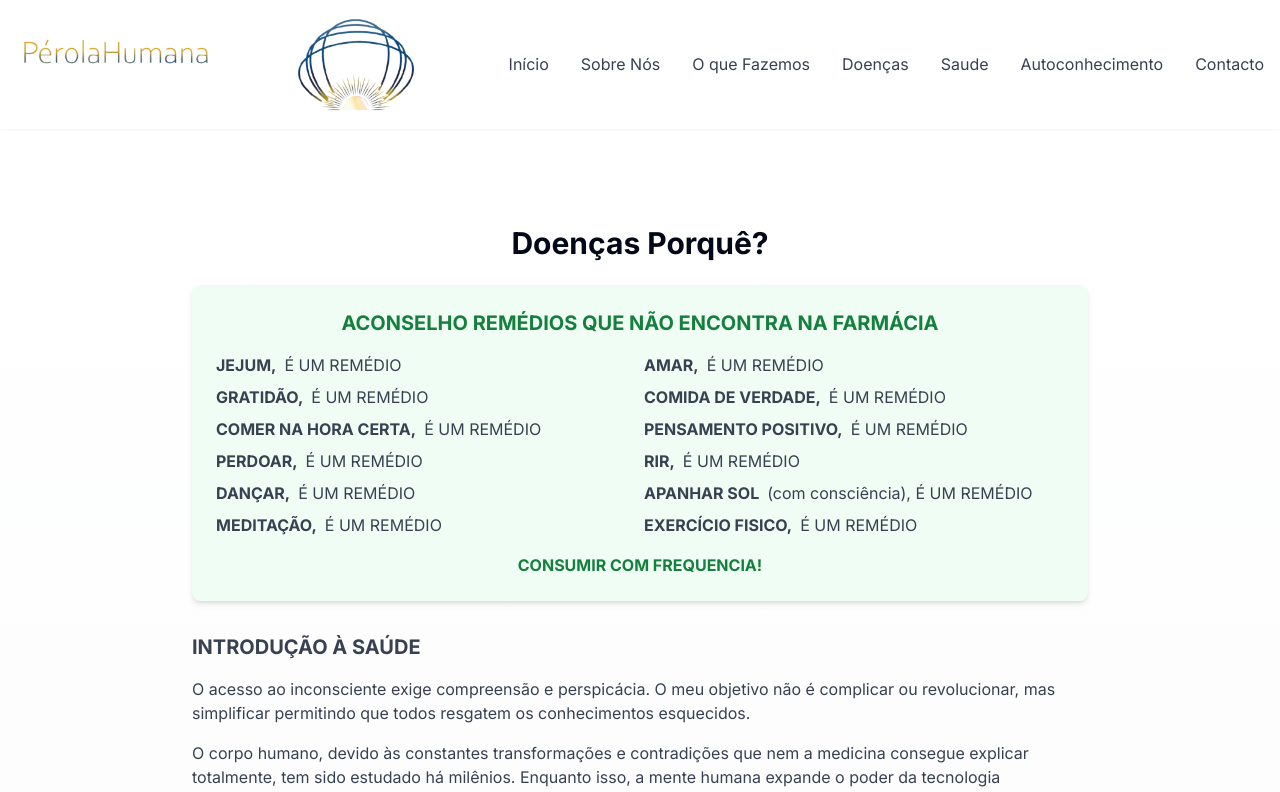
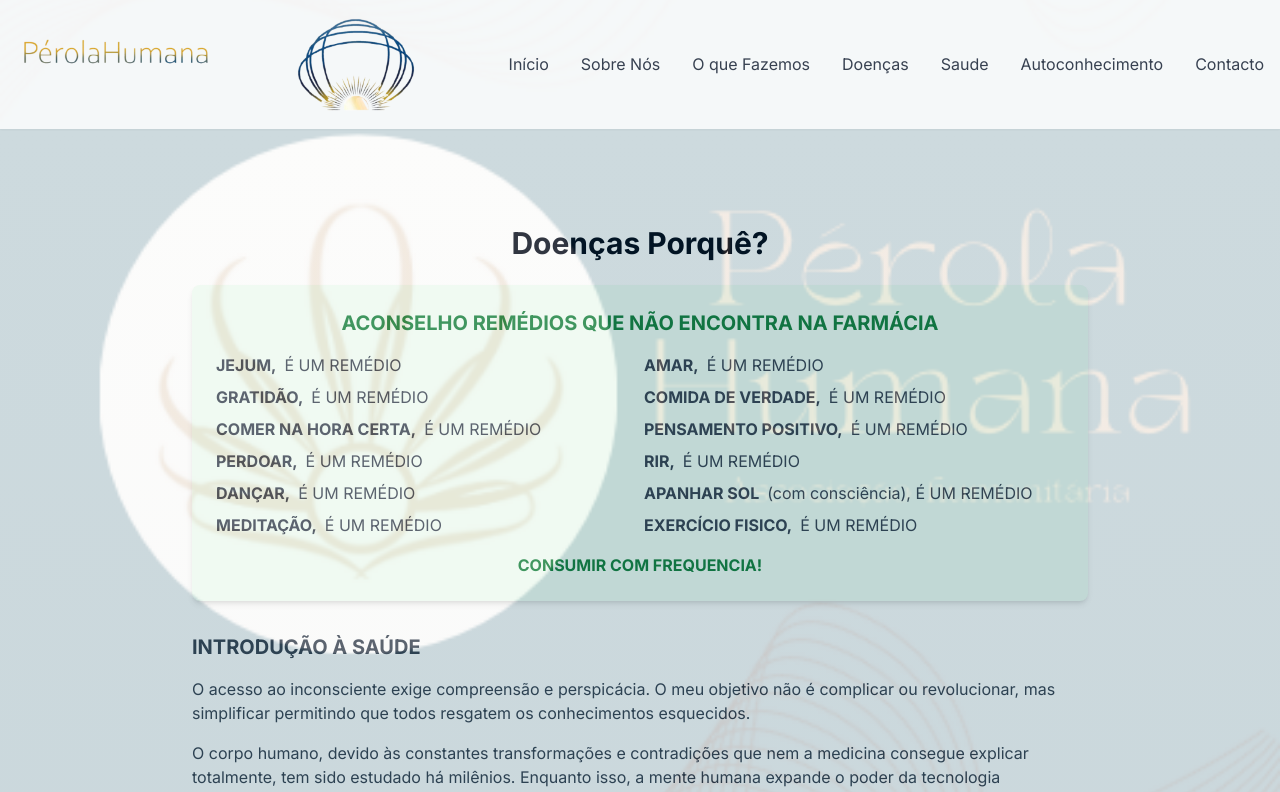
Before and after one commit to Ryan-Carloso/perola-humana, a Next.js app: page /doencas in a window 1280 px wide. Shown: the top 792 px of the page. Built offline with nearby package versions, Linux system fonts and the light colour scheme.

Commit message:
image new full screen

```diff
--- a/components/contact-section.tsx
+++ b/components/contact-section.tsx
@@ -6,7 +6,7 @@ import { Watermark } from "./ui/watermark"
 import { useState } from "react"
 import { Mail } from "lucide-react"
 
-const RECIPIENT_EMAIL = 'formulario@perolahumana.org'
+const RECIPIENT_EMAIL = 'geral@perolahumana.org'
 
 export default function ContactSection() {
   const [formData, setFormData] = useState({
@@ -58,9 +58,7 @@ export default function ContactSection() {
         <div className="mx-auto max-w-3xl">
           <div className="mb-8 flex flex-col items-center justify-center space-y-4 md:flex-row md:space-x-8 md:space-y-0">
             <div className="flex items-center space-x-2">
-              <Mail className="h-5 w-5 text-blue-600" />
-              <span>formulario@perolahumana.org</span>
-            </div>
+              <Mail className="h-5 w-5 text-blue-600" />            </div>
           </div>
 
           <form onSubmit={handleSubmit} className="space-y-6">
--- a/components/ui/watermark.tsx
+++ b/components/ui/watermark.tsx
@@ -7,16 +7,16 @@ interface WatermarkProps {
   opacity?: number
 }
 
-export const Watermark = ({ width = 100, height = 100, className = "", opacity = 1 }: WatermarkProps) => {
+export const Watermark = ({ width = 1000, height = 1000, className = "", opacity = 1 }: WatermarkProps) => {
   return (
-    <div className={`w-full h-full ${className}`} style={{ opacity }}>
+    <div className="fixed inset-0 w-screen h-screen" style={{ opacity }}>
       <div className="relative w-full h-full opacity-20">
         <Image
-          src="/2watermark.png"
+          src="/backwatermark.png"
           alt="Watermark"
           fill
           sizes="100vw"
-          className="object-contain"
+          className="object-cover"
           priority
           quality={100}
         />
```
Also changed, not shown: public/backwatermark.PNG (added).
